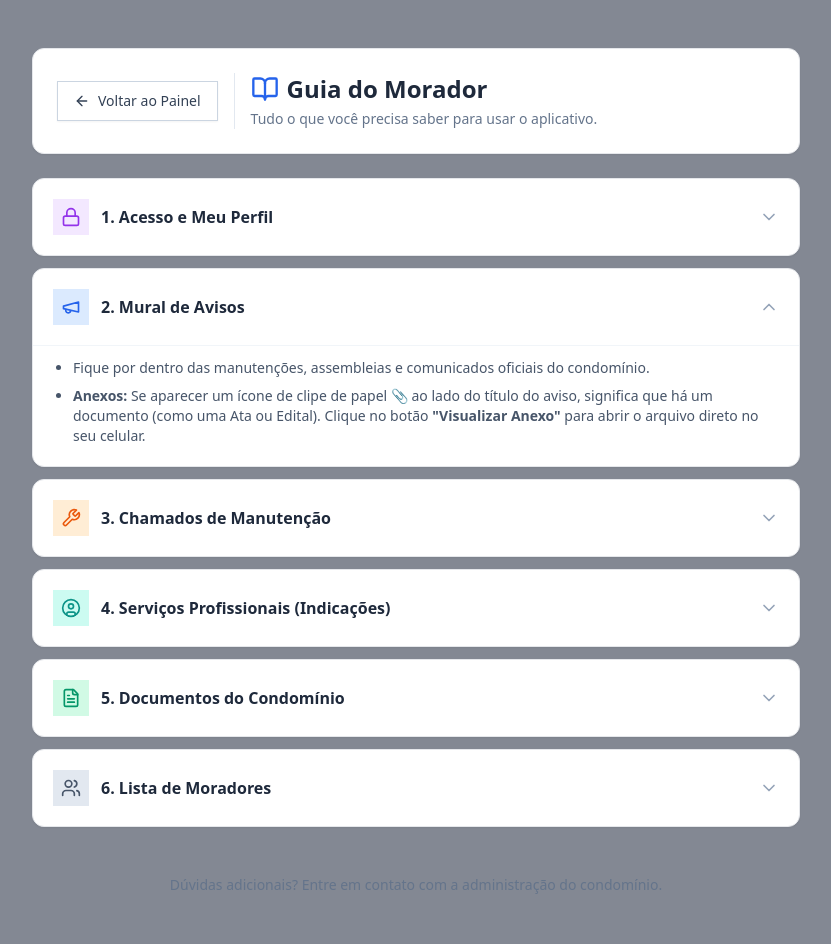
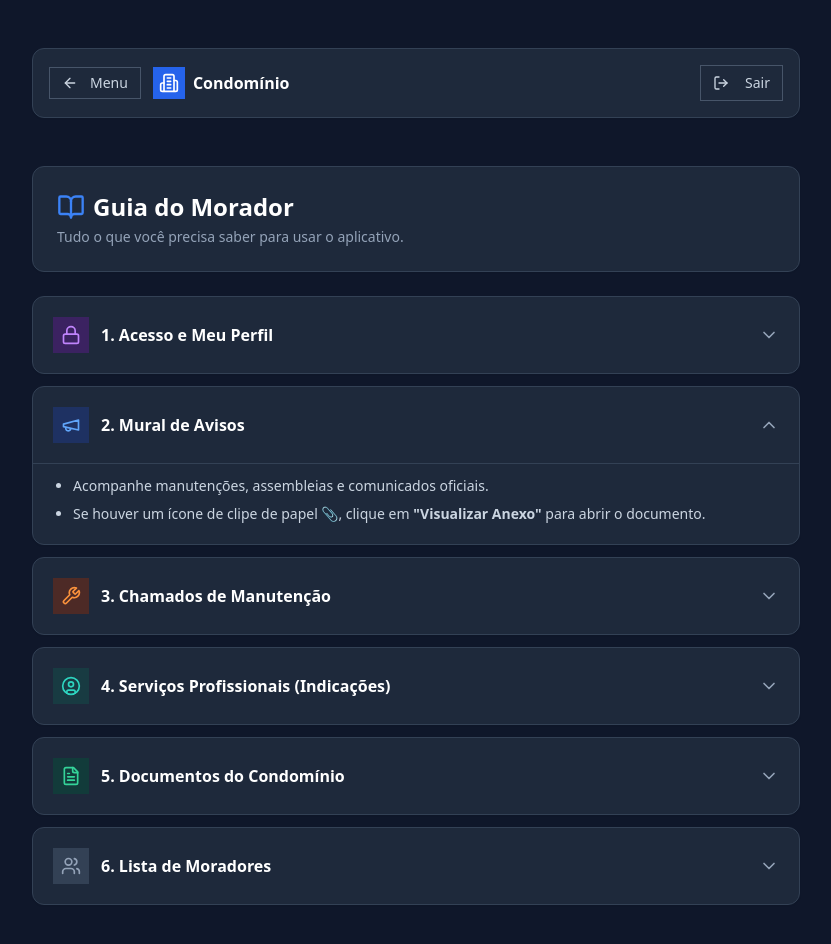
Before and after one commit to novasuica02/condominio, a Next.js app: page /ajuda in a window 1280 px wide. Both pictures are taken after a click on the button "2. Mural de Avisos". Shown: the top 944 px of the page, without its empty margins (224-1055 px from the left). Built offline with nearby package versions, Linux system fonts and the light colour scheme; no server answers; the database is empty.

Commit message:
Feat: Padronizacao de layout (Dark Mode), Header dinamico, tela de config do condominio, manuais de ajuda e correcao de cache do form

```diff
--- a/app/ajuda/page.tsx
+++ b/app/ajuda/page.tsx
@@ -5,14 +5,14 @@ import { createClient } from "@/lib/supabase/client";
 import Link from "next/link";
 import { Button } from "@/components/ui/button";
 import {
-  ArrowLeft, Lock, Megaphone, Wrench, UserCircle,
+  Lock, Megaphone, Wrench, UserCircle,
   FileText, Users, ChevronDown, ChevronUp, BookOpen, ShieldAlert, ChevronRight
 } from "lucide-react";
+import Header from "@/components/Header";
 
 export default function AjudaPage() {
   const [aberto, setAberto] = useState<string | null>("acesso");
   const [isSindico, setIsSindico] = useState(false);
-  const [loading, setLoading] = useState(true);
 
   useEffect(() => {
     async function checarPerfil() {
@@ -22,7 +22,6 @@ export default function AjudaPage() {
         const { data } = await supabase.from("profiles").select("role").eq("id", user.id).single();
         if (data?.role === "sindico") setIsSindico(true);
       }
-      setLoading(false);
     }
     checarPerfil();
   }, []);
@@ -35,62 +34,61 @@ export default function AjudaPage() {
     {
       id: "acesso",
       titulo: "1. Acesso e Meu Perfil",
-      icone: <Lock className="w-5 h-5 text-purple-600" />,
-      cor: "bg-purple-100",
+      icone: <Lock className="w-5 h-5 text-purple-400" />,
+      cor: "bg-purple-900/50",
       conteudo: (
-        <ul className="list-disc pl-5 space-y-2 text-slate-600 text-sm">
-          <li><strong>Login:</strong> Use o e-mail e a senha que você cadastrou no primeiro acesso.</li>
-          <li><strong>Meu Perfil:</strong> No menu inicial, acesse "Meu Perfil" para atualizar seu número de WhatsApp. É muito importante preencher o <strong>Ponto de Referência</strong> (ex: portão azul) e o <strong>Link do Google Maps</strong>, para facilitar a entrega de encomendas.</li>
-          <li><strong>Contato de Recados:</strong> Se a administração precisar falar com você e não conseguir, ligará para o "Telefone de Recados" que você cadastrou no seu perfil.</li>
+        <ul className="list-disc pl-5 space-y-2 text-slate-300 text-sm">
+          <li><strong>Login:</strong> Use o e-mail e a senha cadastrados.</li>
+          <li><strong>Meu Perfil:</strong> Atualize seu WhatsApp, Ponto de Referência e Link do Google Maps para facilitar entregas.</li>
+          <li><strong>Mais de um morador:</strong> Cada pessoa da casa pode ter seu próprio login, usando a mesma unidade.</li>
         </ul>
       )
     },
     {
       id: "avisos",
       titulo: "2. Mural de Avisos",
-      icone: <Megaphone className="w-5 h-5 text-blue-600" />,
-      cor: "bg-blue-100",
+      icone: <Megaphone className="w-5 h-5 text-blue-400" />,
+      cor: "bg-blue-900/50",
       conteudo: (
-        <ul className="list-disc pl-5 space-y-2 text-slate-600 text-sm">
-          <li>Fique por dentro das manutenções, assembleias e comunicados oficiais do condomínio.</li>
-          <li><strong>Anexos:</strong> Se aparecer um ícone de clipe de papel 📎 ao lado do título do aviso, significa que há um documento (como uma Ata ou Edital). Clique no botão <strong>"Visualizar Anexo"</strong> para abrir o arquivo direto no seu celular.</li>
+        <ul className="list-disc pl-5 space-y-2 text-slate-300 text-sm">
+          <li>Acompanhe manutenções, assembleias e comunicados oficiais.</li>
+          <li>Se houver um ícone de clipe de papel 📎, clique em <strong>"Visualizar Anexo"</strong> para abrir o documento.</li>
         </ul>
       )
     },
     {
       id: "chamados",
       titulo: "3. Chamados de Manutenção",
-      icone: <Wrench className="w-5 h-5 text-orange-600" />,
-      cor: "bg-orange-100",
+      icone: <Wrench className="w-5 h-5 text-orange-400" />,
+      cor: "bg-orange-900/50",
       conteudo: (
-        <ul className="list-disc pl-5 space-y-2 text-slate-600 text-sm">
-          <li>Encontrou um problema na área comum (lâmpada queimada, vazamento, portão com defeito)? Vá em <strong>Chamados</strong> e clique em <strong>"Abrir Chamado"</strong>.</li>
-          <li>Escolha o tipo de serviço (Ex: Elétrica), selecione o sub-serviço, descreva o problema e informe o local exato.</li>
-          <li>Você pode acompanhar o status do chamado (Aberto, Em Andamento ou Resolvido) e ver qual profissional foi designado.</li>
+        <ul className="list-disc pl-5 space-y-2 text-slate-300 text-sm">
+          <li>Vá em <strong>Chamados</strong> e clique em <strong>"Abrir Chamado"</strong>.</li>
+          <li>Escolha o tipo de serviço (Ex: Elétrica), descreva o problema e informe o local. Se quiser, use o botão de GPS para puxar sua localização.</li>
+          <li>Você pode acompanhar o status (Aberto, Em Andamento ou Resolvido) e ver o histórico de anotações do síndico/prestador.</li>
         </ul>
       )
     },
     {
       id: "profissionais",
       titulo: "4. Serviços Profissionais (Indicações)",
-      icone: <UserCircle className="w-5 h-5 text-teal-600" />,
-      cor: "bg-teal-100",
+      icone: <UserCircle className="w-5 h-5 text-teal-400" />,
+      cor: "bg-teal-900/50",
       conteudo: (
-        <ul className="list-disc pl-5 space-y-2 text-slate-600 text-sm">
-          <li>Precisa de um pedreiro, eletricista, piscineiro ou serralheiro de confiança? Acesse este menu para ver a lista de profissionais <strong>homologados e indicados pelo condomínio</strong>.</li>
-          <li>Veja a especialidade, CPF/CNPJ e endereço. Para chamar o profissional, basta clicar no botão verde do <strong>WhatsApp</strong> ou no botão de <strong>Ligar</strong>.</li>
+        <ul className="list-disc pl-5 space-y-2 text-slate-300 text-sm">
+          <li>Precisa de um pedreiro ou eletricista? Acesse este menu para ver a lista de profissionais <strong>homologados pelo condomínio</strong>.</li>
+          <li>Clique no botão do <strong>WhatsApp</strong> ou <strong>Ligar</strong> para falar direto com o profissional.</li>
         </ul>
       )
     },
     {
       id: "documentos",
       titulo: "5. Documentos do Condomínio",
-      icone: <FileText className="w-5 h-5 text-emerald-600" />,
-      cor: "bg-emerald-100",
+      icone: <FileText className="w-5 h-5 text-emerald-400" />,
+      cor: "bg-emerald-900/50",
       conteudo: (
-        <ul className="list-disc pl-5 space-y-2 text-slate-600 text-sm">
-          <li>Acesse a pasta virtual do condomínio a qualquer momento.</li>
-          <li>Encontre Atas de Assembleia, o Regimento Interno e Contratos, todos organizados por categorias para facilitar a sua busca.</li>
+        <ul className="list-disc pl-5 space-y-2 text-slate-300 text-sm">
+          <li>Acesse a pasta virtual do condomínio para ver Atas, Regimento Interno e Contratos.</li>
           <li>Você pode visualizar os documentos ou baixá-los no seu celular.</li>
         </ul>
       )
@@ -98,37 +96,30 @@ export default function AjudaPage() {
     {
       id: "moradores",
       titulo: "6. Lista de Moradores",
-      icone: <Users className="w-5 h-5 text-slate-600" />,
-      cor: "bg-slate-200",
+      icone: <Users className="w-5 h-5 text-slate-400" />,
+      cor: "bg-slate-700",
       conteudo: (
-        <ul className="list-disc pl-5 space-y-2 text-slate-600 text-sm">
+        <ul className="list-disc pl-5 space-y-2 text-slate-300 text-sm">
           <li>Uma lista com os contatos dos vizinhos para facilitar a comunicação.</li>
-          <li>É útil para avisar sobre uma encomenda entregue no local errado, por exemplo.</li>
-          <li>Você pode clicar no botão "WhatsApp" para mandar uma mensagem direta. <em>(Use com respeito à privacidade dos vizinhos).</em></li>
+          <li>Clique no nome do morador para ver detalhes ou no botão "WhatsApp" para mandar uma mensagem direta.</li>
         </ul>
       )
     }
   ];
 
   return (
-    <div className="flex-1 w-full flex flex-col items-center p-4 md:p-12 bg-slate-50/50 min-h-screen">
+    <div className="flex-1 w-full flex flex-col items-center p-4 md:p-12 bg-slate-900 min-h-screen">
       <div className="w-full max-w-3xl flex flex-col gap-6">
 
-        {/* CABEÇALHO DO GUIA COM BOTÃO DE VOLTAR DESTACADO */}
-        <div className="flex flex-col sm:flex-row items-start sm:items-center gap-4 bg-white p-6 rounded-xl border shadow-sm">
-          <Link href="/protected">
-            <Button variant="outline" className="flex items-center gap-2 text-slate-700 bg-white hover:bg-slate-100 border-slate-300 shadow-sm">
-              <ArrowLeft className="w-4 h-4" /> Voltar ao Painel
-            </Button>
-          </Link>
+        {/* HEADER */}
+        <Header />
 
-          <div className="flex items-center gap-3 border-l-0 sm:border-l sm:pl-4 border-slate-200">
-            <div>
-              <h1 className="text-2xl font-bold text-slate-800 flex items-center gap-2">
-                <BookOpen className="w-7 h-7 text-blue-600" /> Guia do Morador
-              </h1>
-              <p className="text-sm text-slate-500 mt-1">Tudo o que você precisa saber para usar o aplicativo.</p>
-            </div>
+        <div className="flex items-center gap-3 bg-slate-800 p-6 rounded-xl border border-slate-700 shadow-sm">
+          <div>
+            <h1 className="text-2xl font-bold text-white flex items-center gap-2">
+              <BookOpen className="w-7 h-7 text-blue-500" /> Guia do Morador
+            </h1>
+            <p className="text-sm text-slate-400 mt-1">Tudo o que você precisa saber para usar o aplicativo.</p>
           </div>
         </div>
 
@@ -153,44 +144,23 @@ export default function AjudaPage() {
         {/* ACORDEÃO DE AJUDA DO MORADOR */}
         <div className="flex flex-col gap-3">
           {secoes.map((secao) => (
-            <div
-              key={secao.id}
-              className="bg-white border rounded-xl shadow-sm overflow-hidden transition-all"
-            >
-              <button
-                onClick={() => toggleItem(secao.id)}
-                className="w-full flex items-center justify-between p-5 text-left hover:bg-slate-50 transition-colors"
-              >
+            <div key={secao.id} className="bg-slate-800 border border-slate-700 rounded-xl shadow-sm overflow-hidden transition-all">
+              <button onClick={() => toggleItem(secao.id)} className="w-full flex items-center justify-between p-5 text-left hover:bg-slate-700/50 transition-colors">
                 <div className="flex items-center gap-3">
-                  <div className={`p-2 rounded-lg ${secao.cor}`}>
-                    {secao.icone}
-                  </div>
-                  <span className="font-semibold text-slate-800">{secao.titulo}</span>
+                  <div className={`p-2 rounded-lg ${secao.cor}`}>{secao.icone}</div>
+                  <span className="font-semibold text-white">{secao.titulo}</span>
                 </div>
-                {aberto === secao.id ? (
-                  <ChevronUp className="w-5 h-5 text-slate-400" />
-                ) : (
-                  <ChevronDown className="w-5 h-5 text-slate-400" />
-                )}
+                {aberto === secao.id ? <ChevronUp className="w-5 h-5 text-slate-400" /> : <ChevronDown className="w-5 h-5 text-slate-400" />}
               </button>
 
               {aberto === secao.id && (
-                <div className="px-5 pb-5 pt-0 border-t border-slate-100">
-                  <div className="pt-3">
-                    {secao.conteudo}
-                  </div>
+                <div className="px-5 pb-5 pt-0 border-t border-slate-700">
+                  <div className="pt-3">{secao.conteudo}</div>
                 </div>
               )}
             </div>
           ))}
         </div>
-
-        <div className="text-center mt-6 pb-8">
-          <p className="text-sm text-slate-500">
-            Dúvidas adicionais? Entre em contato com a administração do condomínio.
-          </p>
-        </div>
-
       </div>
     </div>
   );
--- a/app/ajuda/sindico/page.tsx
+++ b/app/ajuda/sindico/page.tsx
@@ -1,12 +1,12 @@
 "use client";
 
 import { useState } from "react";
-import Link from "next/link";
 import { Button } from "@/components/ui/button";
 import {
-  ArrowLeft, Megaphone, Wrench, UserCircle,
-  FileText, Users, Shield, ChevronDown, ChevronUp, Settings, MessageCircle, AlertTriangle
+  Megaphone, Wrench, UserCircle, FileText, Users, Shield, ChevronDown, ChevronUp, Settings, MessageCircle, AlertTriangle
 } from "lucide-react";
+import Header from "@/components/Header";
+import Link from "next/link";
 
 export default function ManualSindicoPage() {
   const [aberto, setAberto] = useState<string | null>("avisos");
@@ -19,12 +19,12 @@ export default function ManualSindicoPage() {
     {
       id: "avisos",
       titulo: "1. Mural de Avisos e WhatsApp",
-      icone: <Megaphone className="w-5 h-5 text-blue-600" />,
-      cor: "bg-blue-100",
+      icone: <Megaphone className="w-5 h-5 text-blue-400" />,
+      cor: "bg-blue-900/50",
       conteudo: (
-        <ul className="list-disc pl-5 space-y-2 text-slate-600 text-sm">
-          <li><strong>Criar Aviso:</strong> Clique em "Novo Aviso", digite o título, a mensagem e anexe um arquivo (PDF ou Imagem) se necessário.</li>
-          <li><strong>Editar Aviso:</strong> Na lista de avisos, clique no botão "Editar" ao lado do aviso que deseja alterar. Você pode mudar o texto e substituir o anexo.</li>
+        <ul className="list-disc pl-5 space-y-2 text-slate-300 text-sm">
+          <li><strong>Criar Aviso:</strong> Clique em "Novo Aviso", digite o título, a mensagem e anexe um arquivo se necessário.</li>
+          <li><strong>Editar Aviso:</strong> Clique no botão "Editar" ao lado do aviso para alterar o texto ou o anexo.</li>
           <li><strong>Disparar WhatsApp:</strong> Ao lado do botão "Novo Aviso", clique em "Disparar WhatsApp". Selecione o aviso, escolha quais moradores devem receber e o sistema simulará o envio em massa.</li>
         </ul>
       )
@@ -32,105 +32,100 @@ export default function ManualSindicoPage() {
     {
       id: "chamados",
       titulo: "2. Gestão de Chamados",
-      icone: <Wrench className="w-5 h-5 text-orange-600" />,
-      cor: "bg-orange-100",
+      icone: <Wrench className="w-5 h-5 text-orange-400" />,
+      cor: "bg-orange-900/50",
       conteudo: (
-        <ul className="list-disc pl-5 space-y-2 text-slate-600 text-sm">
-          <li><strong>Visualizar:</strong> Você vê todos os chamados abertos pelos moradores no menu "Chamados".</li>
-          <li><strong>Gerenciar:</strong> Clique no botão "Gerenciar" ao lado do chamado. Lá você pode mudar o status (Em Andamento / Resolvido), definir uma data limite (SLA) e atribuir um <strong>Prestador Interno</strong> para resolver o problema.</li>
-          <li><strong>Tipos e Sub-serviços:</strong> No topo da tela de chamados, clique em "Tipos" para cadastrar as categorias (Hidráulica, Elétrica) e os sub-serviços (Vazamento, Curto-circuito).</li>
+        <ul className="list-disc pl-5 space-y-2 text-slate-300 text-sm">
+          <li>Você vê todos os chamados no menu "Chamados".</li>
+          <li>Clique em "Gerenciar" para mudar o status, definir um SLA (prazo) e atribuir um <strong>Prestador</strong>.</li>
+          <li><strong>Tipos e Sub-serviços:</strong> Clique em "Tipos" no topo da tela de chamados para criar as categorias (Hidráulica, Elétrica) e os sub-serviços.</li>
+          <li>Você pode definir um prestador padrão para cada sub-serviço (ex: "Vazamento" vai para o Zé).</li>
         </ul>
       )
     },
     {
       id: "prestadores",
       titulo: "3. Prestadores (Serviços Internos)",
-      icone: <Users className="w-5 h-5 text-slate-600" />,
-      cor: "bg-slate-200",
+      icone: <Users className="w-5 h-5 text-slate-400" />,
+      cor: "bg-slate-700",
       conteudo: (
-        <ul className="list-disc pl-5 space-y-2 text-slate-600 text-sm">
-          <li>São as empresas ou profissionais que o <strong>condomínio contrata</strong> (ex: elevador, limpeza, portão).</li>
-          <li>No topo da tela de Chamados, clique em "Prestadores" para cadastrar o Nome, Especialidade, CPF/CNPJ, Telefone e Endereço.</li>
-          <li>Esses prestadores ficarão disponíveis para serem vinculados aos chamados dos moradores.</li>
+        <ul className="list-disc pl-5 space-y-2 text-slate-300 text-sm">
+          <li>São as empresas que o <strong>condomínio contrata</strong> (ex: elevador, limpeza, portão).</li>
+          <li>No topo da tela de Chamados, clique em "Prestadores" para cadastrar.</li>
+          <li>Para criar o login do prestador, crie o e-mail no painel do Supabase e depois preencha o e-mail no cadastro do app. O vínculo será feito automaticamente.</li>
         </ul>
       )
     },
     {
       id: "profissionais",
       titulo: "4. Serviços Profissionais (Indicações)",
-      icone: <UserCircle className="w-5 h-5 text-teal-600" />,
-      cor: "bg-teal-100",
+      icone: <UserCircle className="w-5 h-5 text-teal-400" />,
+      cor: "bg-teal-900/50",
       conteudo: (
-        <ul className="list-disc pl-5 space-y-2 text-slate-600 text-sm">
+        <ul className="list-disc pl-5 space-y-2 text-slate-300 text-sm">
           <li>Aqui você cadastra os profissionais de confiança para <strong>uso particular dos moradores</strong> (ex: pedreiro, eletricista, piscineiro).</li>
-          <li>Acesse o menu "Profissionais" e clique no botão verde "Gerenciar Serviços".</li>
-          <li>Preencha Nome, Especialidade, CPF/CNPJ, Telefone e Endereço. O morador verá essa lista e poderá chamar o profissional no WhatsApp.</li>
+          <li>Vá em "Precisa de um Serviço?" > "Gerenciar Serviços" e preencha os dados.</li>
         </ul>
       )
     },
     {
       id: "documentos",
       titulo: "5. Documentos",
-      icone: <FileText className="w-5 h-5 text-emerald-600" />,
-      cor: "bg-emerald-100",
+      icone: <FileText className="w-5 h-5 text-emerald-400" />,
+      cor: "bg-emerald-900/50",
       conteudo: (
-        <ul className="list-disc pl-5 space-y-2 text-slate-600 text-sm">
+        <ul className="list-disc pl-5 space-y-2 text-slate-300 text-sm">
           <li>No menu "Documentos", clique em "Enviar Documento".</li>
           <li>Crie categorias (ex: Atas, Contratos) clicando em "Gerenciar Tipos".</li>
-          <li>Os moradores poderão visualizar e baixar os arquivos de forma organizada.</li>
         </ul>
       )
     },
     {
       id: "gestao",
-      titulo: "6. Gestão de Acessos",
-      icone: <Shield className="w-5 h-5 text-blue-700" />,
-      cor: "bg-blue-50",
+      titulo: "6. Gestão de Acessos e Configurações",
+      icone: <Shield className="w-5 h-5 text-blue-400" />,
+      cor: "bg-blue-900/50",
       conteudo: (
-        <ul className="list-disc pl-5 space-y-2 text-slate-600 text-sm">
-          <li>No menu "Gestão", você pode promover moradores a síndicos ou remover privilégios de administradores antigos.</li>
-          <li><strong>Atenção:</strong> Tome cuidado ao conceder acesso de síndico. Um usuário com esse perfil pode excluir dados e gerenciar todas as áreas.</li>
+        <ul className="list-disc pl-5 space-y-2 text-slate-300 text-sm">
+          <li>No menu "Gestão", você pode promover moradores a síndicos, gerenciar prestadores ou atualizar os dados do condomínio (nome, logo, endereço).</li>
         </ul>
       )
     }
   ];
 
   return (
-    <div className="flex-1 w-full flex flex-col items-center p-4 md:p-12 bg-slate-50/50 min-h-screen">
+    <div className="flex-1 w-full flex flex-col items-center p-4 md:p-12 bg-slate-900 min-h-screen">
       <div className="w-full max-w-3xl flex flex-col gap-6">
 
-        <div className="flex items-center gap-3 bg-white p-6 rounded-xl border shadow-sm">
-          <Link href="/protected">
-            <Button variant="ghost" size="icon" className="text-slate-500">
-              <ArrowLeft className="w-5 h-5" />
-            </Button>
-          </Link>
+        <Header />
+
+        <div className="flex items-center gap-3 bg-slate-800 p-6 rounded-xl border border-slate-700 shadow-sm">
           <div>
-            <h1 className="text-2xl font-bold text-slate-800 flex items-center gap-2">
-              <Settings className="w-7 h-7 text-blue-600" /> Manual do Síndico
+            <h1 className="text-2xl font-bold text-white flex items-center gap-2">
+              <Settings className="w-7 h-7 text-blue-500" /> Manual do Síndico
             </h1>
-            <p className="text-sm text-slate-500 mt-1">Guia completo de gestão e administração do condomínio.</p>
+            <p className="text-sm text-slate-400 mt-1">Guia completo de gestão e administração do condomínio.</p>
           </div>
         </div>
 
-        <div className="bg-orange-50 border border-orange-200 p-4 rounded-xl flex gap-3 text-orange-800 text-sm">
+        <div className="bg-orange-900/20 border border-orange-700/50 p-4 rounded-xl flex gap-3 text-orange-200 text-sm">
           <AlertTriangle className="w-5 h-5 shrink-0" />
           <p>Este manual contém ferramentas de administração. Compartilhe apenas com pessoas autorizadas.</p>
         </div>
 
         <div className="flex flex-col gap-3">
           {secoes.map((secao) => (
-            <div key={secao.id} className="bg-white border rounded-xl shadow-sm overflow-hidden transition-all">
-              <button onClick={() => toggleItem(secao.id)} className="w-full flex items-center justify-between p-5 text-left hover:bg-slate-50 transition-colors">
+            <div key={secao.id} className="bg-slate-800 border border-slate-700 rounded-xl shadow-sm overflow-hidden transition-all">
+              <button onClick={() => toggleItem(secao.id)} className="w-full flex items-center justify-between p-5 text-left hover:bg-slate-700/50 transition-colors">
                 <div className="flex items-center gap-3">
                   <div className={`p-2 rounded-lg ${secao.cor}`}>{secao.icone}</div>
-                  <span className="font-semibold text-slate-800">{secao.titulo}</span>
+                  <span className="font-semibold text-white">{secao.titulo}</span>
                 </div>
                 {aberto === secao.id ? <ChevronUp className="w-5 h-5 text-slate-400" /> : <ChevronDown className="w-5 h-5 text-slate-400" />}
               </button>
 
               {aberto === secao.id && (
-                <div className="px-5 pb-5 pt-0 border-t border-slate-100">
+                <div className="px-5 pb-5 pt-0 border-t border-slate-700">
                   <div className="pt-3">{secao.conteudo}</div>
                 </div>
               )}
```
Also changed, not shown: app/auth/sign-up/form.tsx (+48 -37 lines), app/auth/sign-up/page.tsx (+5 -3 lines).
